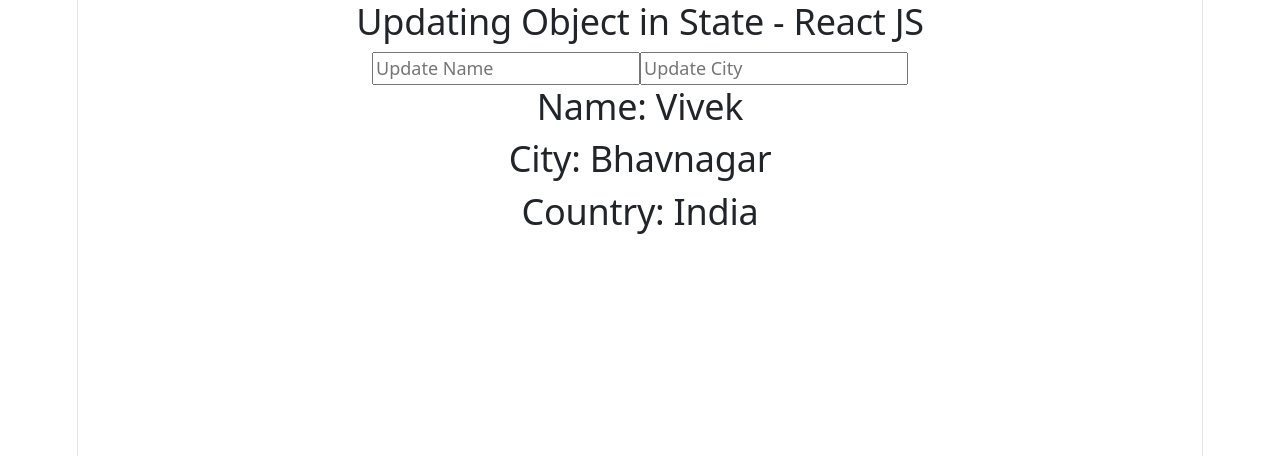
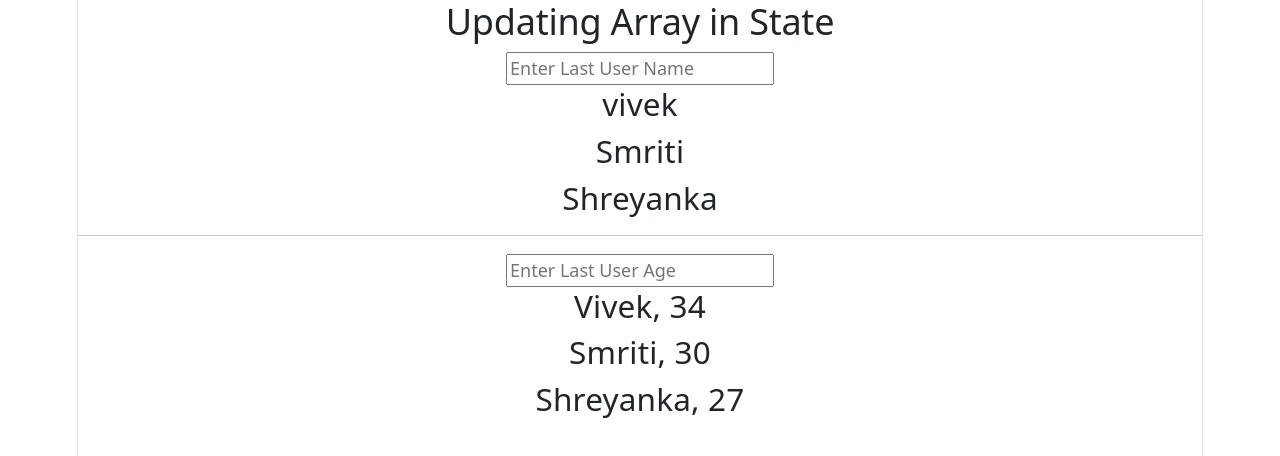
Before and after one commit to vivek2991/react-demo, a React (Vite) app: page / in a window 1280 px wide. Shown: the top 456 px of the page. Built offline with nearby package versions, Linux system fonts and the light colour scheme.

Commit message:
Updating Array in State - App-37

```diff
--- a/src/App-37.jsx
+++ b/src/App-37.jsx
@@ -1,7 +1,60 @@
+import { useState } from "react"
+
 function App37() {
+
+    // Array
+    const [data, setData] = useState([
+        'vivek',
+        'Smriti',
+        'Shreyanka'
+    ])
+
+    // object
+    const [dataDetails, setdataDetails] = useState([
+        {
+            name: 'Vivek',
+            age: '34'
+        },
+        {
+            name: 'Smriti',
+            age: '30'
+        },
+        {
+            name: 'Shreyanka',
+            age: '27'
+        }
+    ])
+
+    const handleUser=(name)=>{
+        data[data.length-1] = name;
+        // array
+        setData([...data]);
+
+    }
+
+    const handleUserAge=(age)=>{
+        dataDetails[dataDetails.length-1].age = age;
+        console.log(dataDetails);
+        //object
+        setdataDetails([...dataDetails])
+
+    }
     return (
         <div>
-            <h2>in React JS</h2>
+            <h2>Updating Array in State</h2>
+            <input onChange={(event)=>handleUser(event.target.value)} type="text" placeholder="Enter Last User Name"/>
+            {
+                data.map((item, index)=>(
+                    <h3 key={index}>{item}</h3>
+                ))
+            }
+            <hr />
+            <input onChange={(event)=>handleUserAge(event.target.value)} type="text" placeholder="Enter Last User Age"/>
+            {
+                dataDetails.map((item,index)=>(
+                    <h3 key={index}>{item.name}, {item.age}</h3>
+                ))
+            }
         </div>
     )
 }
--- a/src/main.jsx
+++ b/src/main.jsx
@@ -156,10 +156,10 @@ createRoot(document.getElementById('root')).render(
     {/* <App35 /> */}
 
     {/* Updating Object in State - React JS */}
-    <App36 />
+    {/* <App36 /> */}
 
-    {/* Keep your Components pure in React JS */}
-    {/* <App37 /> */}
+    {/* Updating Array in State */}
+    <App37 />
 
     {/* Keep your Components pure in React JS */}
     {/* <App38 /> */}
```
